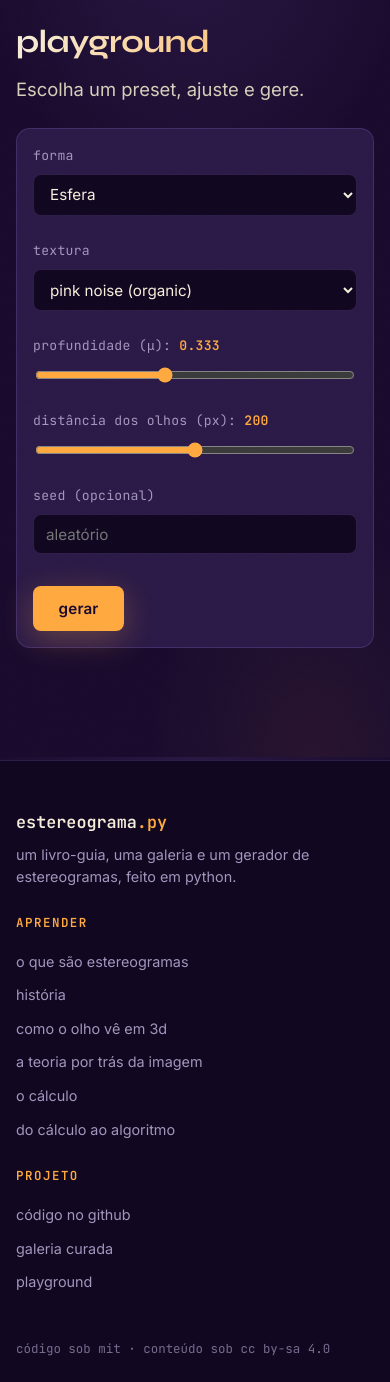
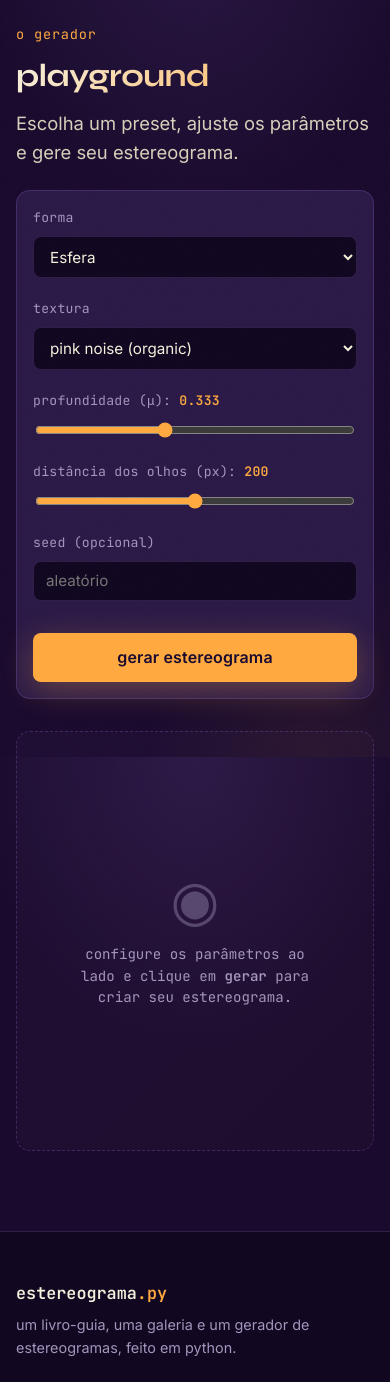
Before and after one commit to leonardo-michelotti/estereograma.py, a FastAPI app: page /playground in a window 390 px wide. Shown: the part 87-1469 px from the top of the page. Before the commit the page ends 1443 px from the top, so only its background shows below. Run offline with FastAPI, Linux system fonts and the light colour scheme; some libraries are stand-ins or nearby versions.

Commit message:
design: aplicar melhorias do critique — max-w, hero, playground 2-col, ritmo
- tokens: --max-w 880→1100px, novos gaps (--gap-5/7/10/16)
- hero: grid 1fr→1fr/1.5fr (estereograma 50% mais largo), min-height 82vh,
  animação de glow pulsante (stereo-breathe 4s ease-in-out)
- tutorial: card com bg gradiente sutil + padding interno consistente
- portas: gap maior, padding 48px, min-height 220px, porta-num 3rem,
  seta ancorada no rodapé com texto contextual (entrar/explorar/gerar),
  subtítulo "escolha pelo interesse"
- sobre: padding 64px top/bottom, max-width 70ch, texto maior
- playground: 2-col (form sticky 400px + output fill), placeholder com
  glifo ◉ e instrução, botão full-width, loading indicator centralizado
- artigo: h3 usa --orange-dim (hierarquia dentro da escala laranja),
  TOC touch targets 5px (era 2px)
- responsivo: breakpoint 880→1000px; portas 2-col em tablet (700-1000px)

Co-Authored-By: Claude Sonnet 4.6 <noreply@anthropic.com>

```diff
--- a/app/static/css/style.css
+++ b/app/static/css/style.css
@@ -30,14 +30,18 @@
     --gap-2: 0.5rem;
     --gap-3: 0.75rem;
     --gap-4: 1rem;
+    --gap-5: 1.25rem;
     --gap-6: 1.5rem;
+    --gap-7: 1.75rem;
     --gap-8: 2rem;
+    --gap-10: 2.5rem;
     --gap-12: 3rem;
+    --gap-16: 4rem;
 
     /* outros */
     --radius: 8px;
     --radius-lg: 14px;
-    --max-w: 880px;
+    --max-w: 1100px;
     --max-w-artigo: 720px;
     --glow-orange: 0 8px 32px rgba(255, 169, 64, 0.28);
     --glow-purple: 0 8px 32px rgba(179, 136, 255, 0.22);
@@ -1247,15 +1270,28 @@ pre code { background: transparent; padding: 0; color: inherit; }
     color: transparent;
 }
 
+.playground-layout {
+    display: grid;
+    grid-template-columns: 400px 1fr;
+    gap: var(--gap-8);
+    align-items: start;
+    margin-top: var(--gap-6);
+}
+
 .form-playground {
-    display: grid;
-    grid-template-columns: repeat(auto-fit, minmax(240px, 1fr));
-    gap: var(--gap-6);
+    display: flex;
+    flex-direction: column;
+    gap: var(--gap-5);
     background: var(--surface);
     padding: var(--gap-8);
     border: 1px solid var(--linha);
     border-radius: var(--radius-lg);
-    margin: var(--gap-6) 0 var(--gap-8);
+    position: sticky;
+    top: var(--gap-8);
+}
+
+.playground-output {
+    min-height: 420px;
 }
 .campo {
     display: flex;
@@ -1294,23 +1330,29 @@ pre code { background: transparent; padding: 0; color: inherit; }
 }
 
 .form-playground button[type="submit"] {
-    grid-column: 1 / -1;
-    justify-self: start;
-    margin-top: var(--gap-2);
+    width: 100%;
+    margin-top: var(--gap-3);
+    padding: 0.9rem;
+    font-size: 1rem;
+}
+@keyframes dot-pulse {
+    0%, 80%, 100% { opacity: 0.2; transform: scale(0.9); }
+    40%           { opacity: 1;   transform: scale(1);   }
 }
 .indicador {
     display: none;
     color: var(--orange);
     font-family: var(--font-mono);
-    font-size: 0.9rem;
-    margin-left: var(--gap-3);
-    align-self: center;
-    font-style: italic;
+    font-size: 0.88rem;
+    margin-top: var(--gap-3);
+    text-align: center;
+    letter-spacing: 0.12em;
+    text-transform: uppercase;
 }
 .htmx-request .indicador,
-.htmx-request.indicador { display: inline; }
+.htmx-request.indicador { display: block; }
 
-.resultado { margin-top: var(--gap-8); }
+.resultado { margin-top: 0; }
 .estereograma-resultado {
     margin: 0;
     background: var(--surface);
@@ -1335,6 +1377,39 @@ pre code { background: transparent; padding: 0; color: inherit; }
     flex-wrap: wrap;
 }
 .estereograma-resultado figcaption strong { color: var(--fg); }
+
+.playground-placeholder {
+    display: flex;
+    flex-direction: column;
+    align-items: center;
+    justify-content: center;
+    gap: var(--gap-4);
+    min-height: 420px;
+    border: 1px dashed rgba(179, 136, 255, 0.22);
+    border-radius: var(--radius-lg);
+    color: var(--muted);
+    text-align: center;
+    padding: var(--gap-8);
+    background: linear-gradient(135deg, rgba(179,136,255,0.03), rgba(255,169,64,0.02));
+}
+.playground-placeholder-glifo {
+    font-size: 3.5rem;
+    opacity: 0.4;
+    line-height: 1;
+}
+.playground-placeholder p {
+    font-family: var(--font-mono);
+    font-size: 0.88rem;
+    margin: 0;
+    max-width: 28ch;
+    line-height: 1.55;
+}
+@media (max-width: 900px) {
+    .playground-layout {
+        grid-template-columns: 1fr;
+    }
+    .form-playground { position: static; }
+}
 
 /* ----- galeria ----- */
 .grid-galeria {
--- a/app/templates/playground.html
+++ b/app/templates/playground.html
@@ -3,9 +3,11 @@
 
 {% block conteudo %}
 <section class="playground">
+    <p class="kicker" style="font-family:var(--font-mono);color:var(--orange);font-size:.85rem;letter-spacing:.06em;margin:0 0 .75rem">o gerador</p>
     <h1>playground</h1>
-    <p class="lead">Escolha um preset, ajuste e gere.</p>
+    <p class="lead">Escolha um preset, ajuste os parâmetros e gere seu estereograma.</p>
 
+    <div class="playground-layout">
         <form hx-post="/playground/gerar"
               hx-target="#resultado"
               hx-swap="innerHTML"
@@ -26,7 +28,7 @@
                 <select name="textura" id="textura">
                     <option value="pink_noise" selected>pink noise (organic)</option>
                     <option value="random_dots">random dots (colorido)</option>
-                <option value="random_dots_bw">random dots (preto e branco)</option>
+                    <option value="random_dots_bw">random dots (p&amp;b)</option>
                     <option value="colorido">paleta colorida</option>
                 </select>
             </div>
@@ -48,10 +50,18 @@
                 <input type="number" name="seed" id="seed" placeholder="aleatório">
             </div>
 
-        <button type="submit" class="botao primario">gerar</button>
-        <span id="carregando" class="indicador">gerando...</span>
+            <button type="submit" class="botao primario">gerar estereograma</button>
+            <span id="carregando" class="indicador">gerando…</span>
         </form>
 
-    <div id="resultado" class="resultado"></div>
+        <div class="playground-output">
+            <div id="resultado">
+                <div class="playground-placeholder">
+                    <span class="playground-placeholder-glifo">◉</span>
+                    <p>configure os parâmetros ao lado e clique em <strong>gerar</strong> para criar seu estereograma.</p>
+                </div>
+            </div>
+        </div>
+    </div>
 </section>
 {% endblock %}
```
Also changed, not shown: other parts of app/static/css/style.css (+60 -36 lines), app/templates/index.html (+4 -3 lines). Lines whose indentation alone changed are shown as unchanged.
